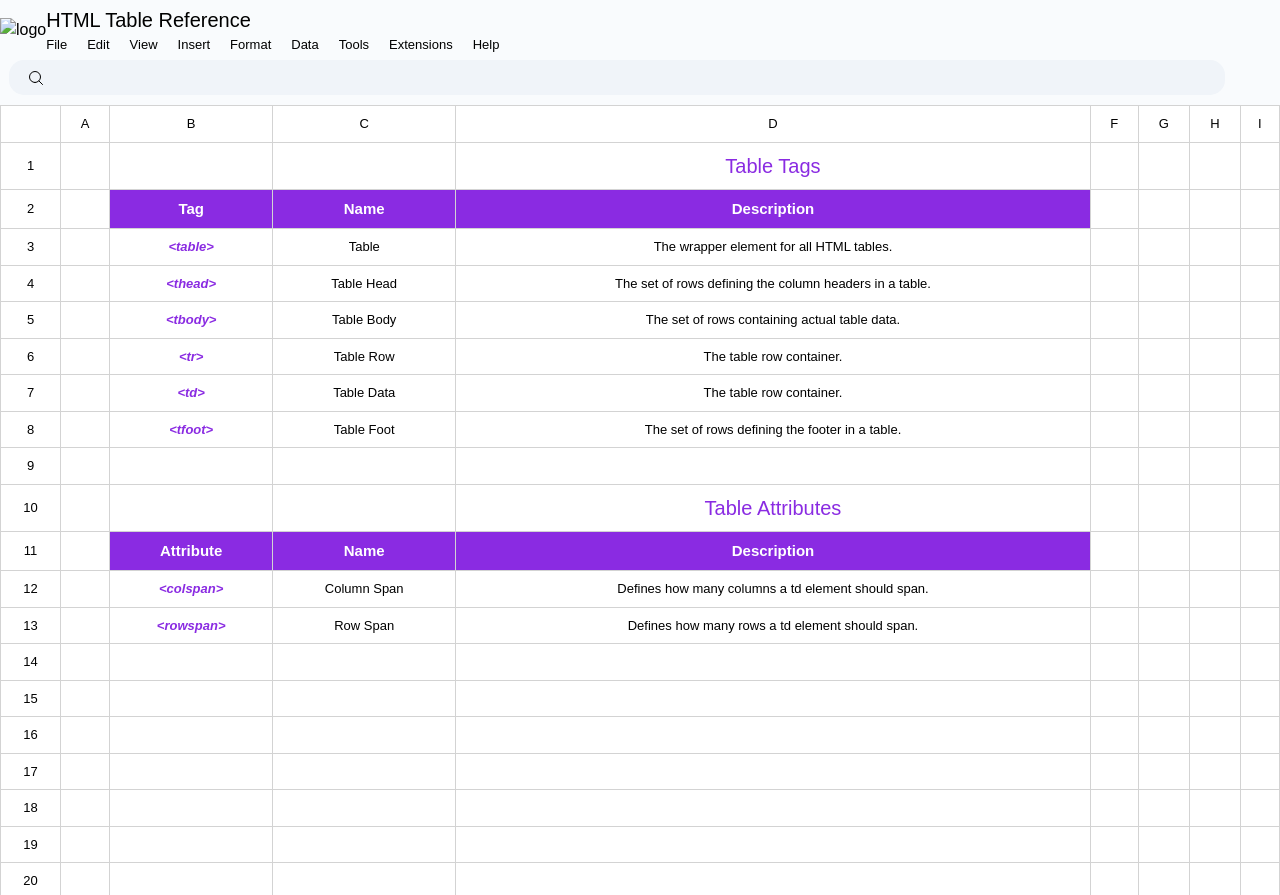
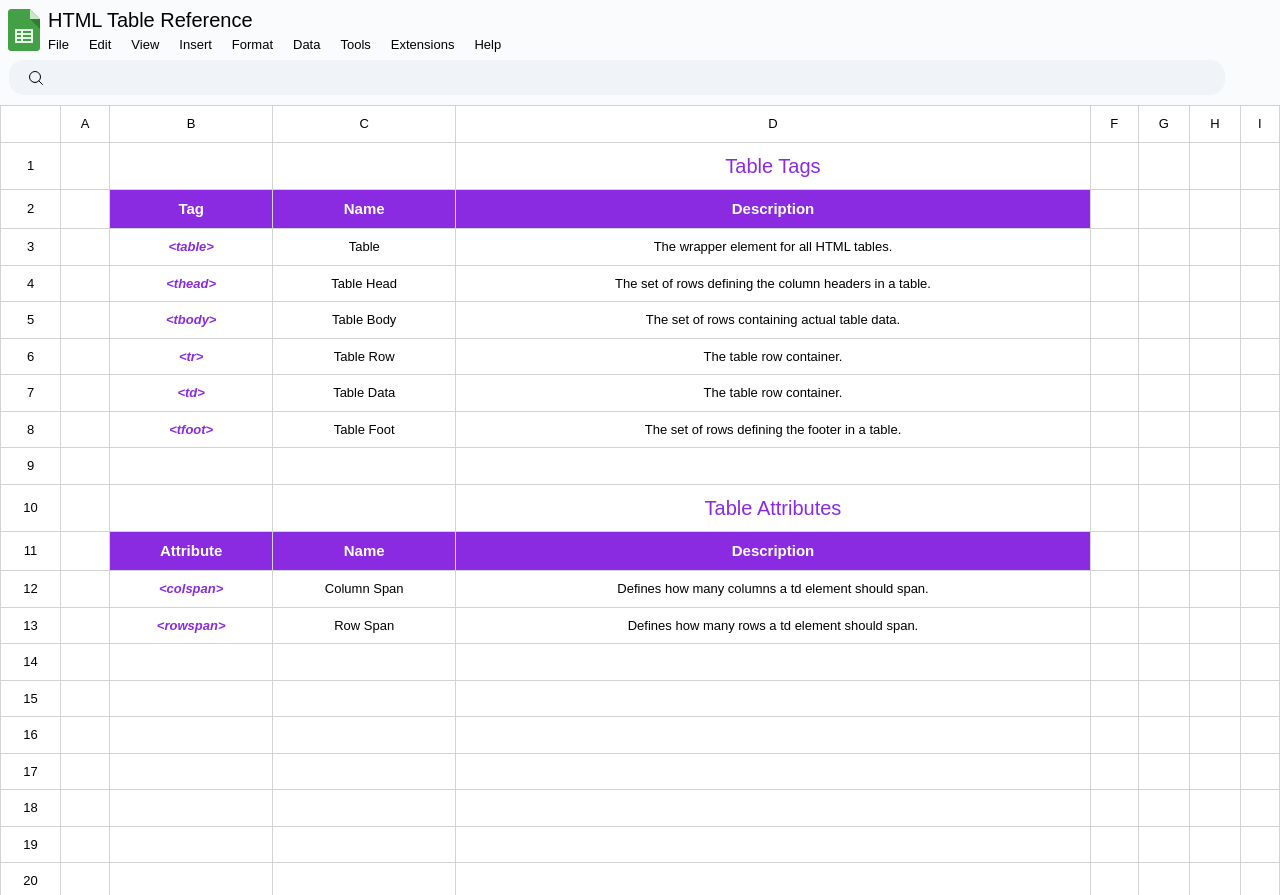
Before and after one commit to Dani8Bits/spreadsheet-css-practice, a plain HTML site: page index.html in a window 1280 px wide. Drawn offline with Linux system fonts and the light colour scheme; the site is published under a folder, as on GitHub Pages, so addresses that start at the root find nothing.

Commit message:
Update index.html

```diff
--- a/index.html
+++ b/index.html
@@ -11,7 +11,7 @@
 
 <body>
     <header class="header">
-        <div class="logo"><img src="/assets/images/logo.svg" alt="logo"></div>
+        <div class="logo"><img src="./assets/images/logo.svg" alt="logo"></div>
         <div class="menu">
             <h1>HTML Table Reference</h1>
             <ul class="menu-options">
```
